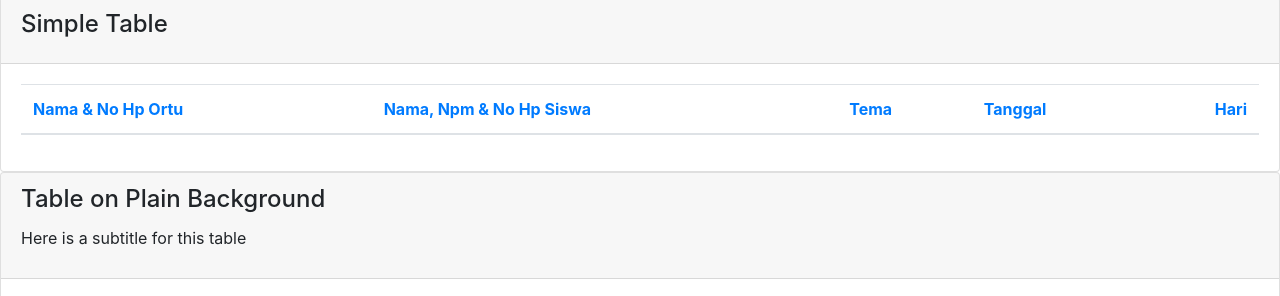
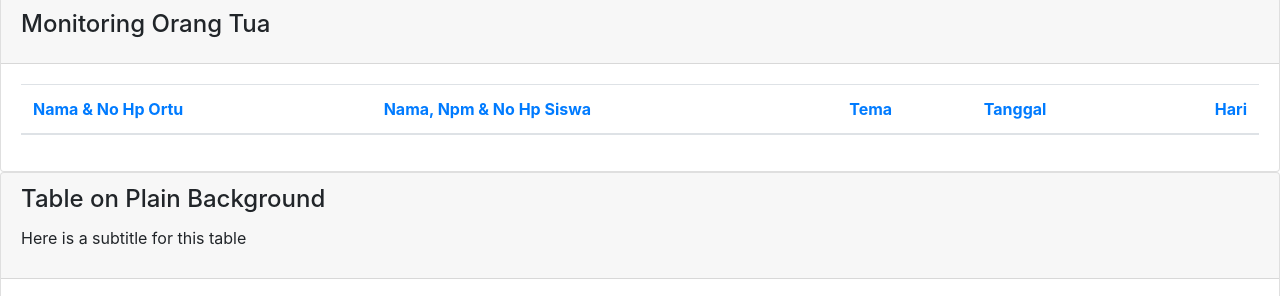
Before and after one commit to FarelND29/fe_monitoring, a website with bundled scripts: page paper-dashboard-master/examples/tables.html in a window 1280 px wide. Shown: the part 440-736 px from the top of the page. Built offline with nearby package versions, Linux system fonts and the light colour scheme.

Commit message:
update table

```diff
--- a/paper-dashboard-master/examples/tables.html
+++ b/paper-dashboard-master/examples/tables.html
@@ -173,7 +173,7 @@ Coded by www.creative-tim.com
             <div class="col-md-12">
               <div class="card">
                 <div class="card-header">
-                  <h4 class="card-title">Simple Table</h4>
+                  <h4 class="card-title">Monitoring Orang Tua</h4>
                 </div>
                 <div class="card-body">
                   <div class="table-responsive">
```
